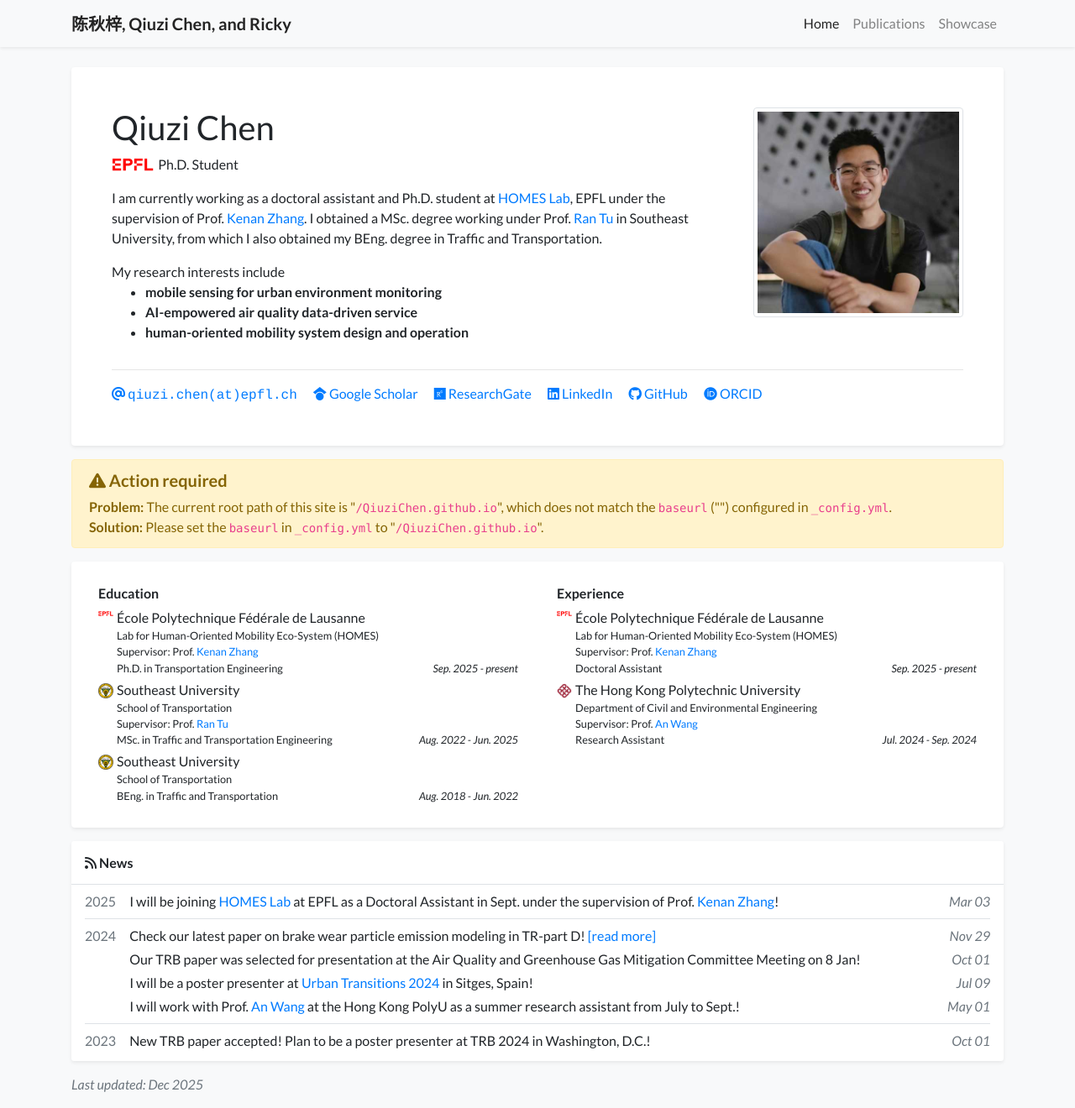
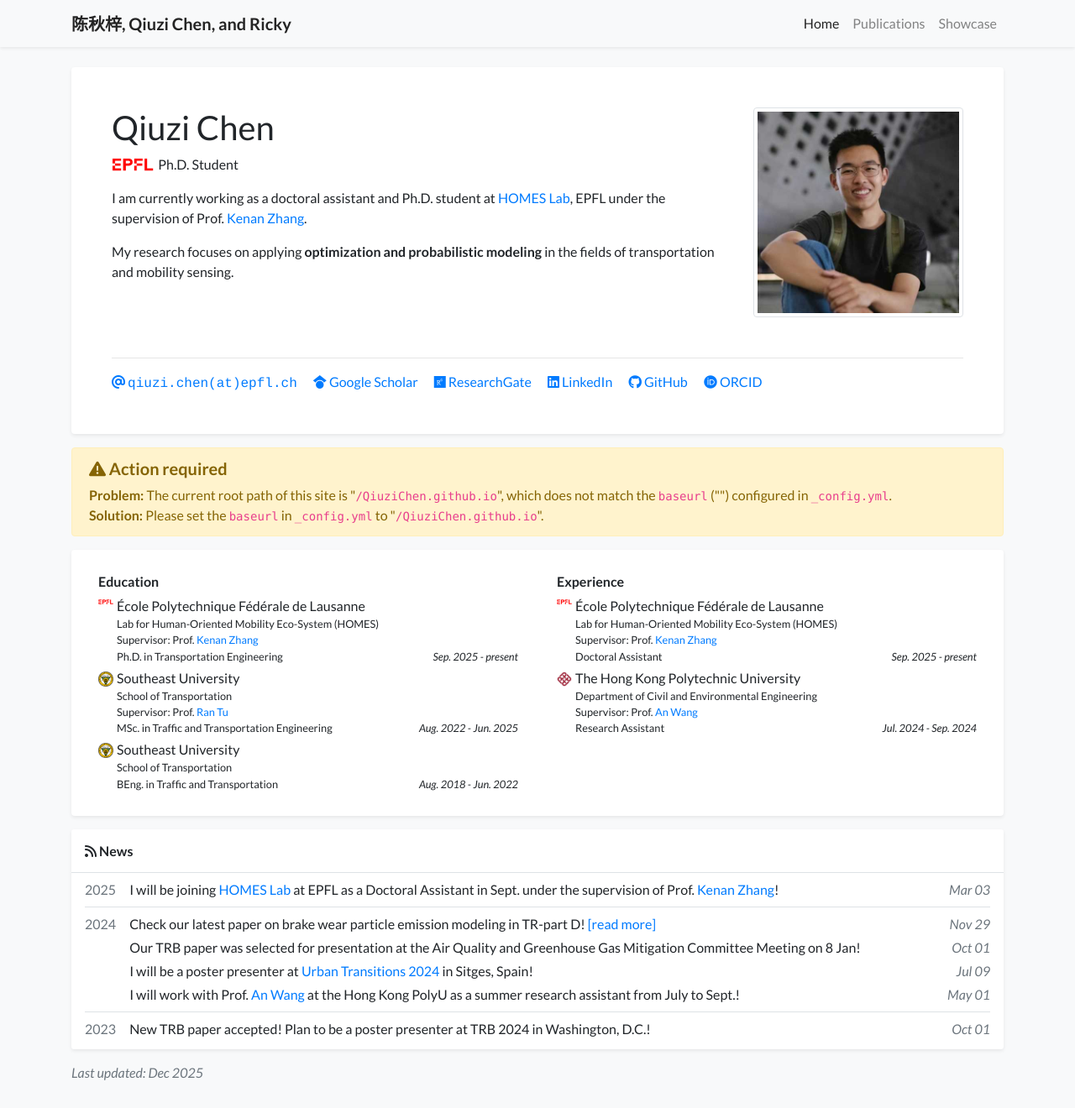
Before and after one commit to QiuziChen/QiuziChen.github.io, a Jekyll site: the page built from index.html, in a window 1280 px wide and 1320 px high. Shown: the whole window at 84% size. Built offline with Jekyll 4.4.1, drawn with Linux system fonts in a browser that asks for light colours; nearby versions of some CDN libraries; a style sheet for code colours, icons or effects is not loaded.

Commit message:
Update research interests.

```diff
--- a/_data/profile.yml
+++ b/_data/profile.yml
@@ -19,17 +19,10 @@ short_bio:
   <p>
     I am currently working as a doctoral assistant and Ph.D. student at <a href='https://www.epfl.ch/labs/homes/'>HOMES Lab</a>, EPFL
     under the supervision of Prof. <a href='https://people.epfl.ch/kenan.zhang?lang=en'>Kenan Zhang</a>.
-    I obtained a MSc. degree working under Prof. <a href="https://turanjade.github.io/index.html">Ran Tu</a> in Southeast University,
-    from which I also obtained my BEng. degree in Traffic and Transportation.
   </p>
 
   </p>
-    My research interests include
-    <ul>
-    <li><strong>mobile sensing for urban environment monitoring</strong></li>
-    <li><strong>AI-empowered air quality data-driven service</strong></li>
-    <li><strong>human-oriented mobility system design and operation</strong></li>
-    </ul>
+    My research focuses on applying <strong>optimization and probabilistic modeling</strong> in the fields of </strong>transportation and mobility sensing</strong>.
   </p>
 
 portrait_url: /assets/images/photos/avatar500x500.jpg
```
